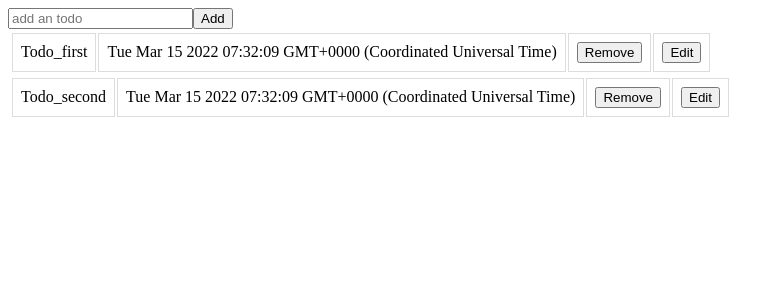
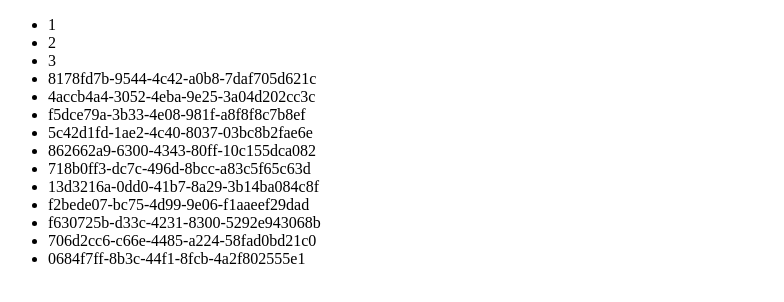
Before and after one commit to mkrtchyan98/angularCourse, an Angular app: page / in a window 1280 px wide. Shown: the top 302 px of the page, without its empty margins (0-784 px from the left). Built offline with nearby package versions, Linux system fonts and the light colour scheme.

Commit message:
add change-detector task

```diff
--- a/package.json
+++ b/package.json
@@ -18,8 +18,10 @@
     "@angular/platform-browser": "~13.2.0",
     "@angular/platform-browser-dynamic": "~13.2.0",
     "@angular/router": "~13.2.0",
+    "@types/uuid": "^8.3.4",
     "rxjs": "~7.5.0",
     "tslib": "^2.3.0",
+    "uuid": "^8.3.2",
     "zone.js": "~0.11.4"
   },
   "devDependencies": {
--- a/src/app/app.component.html
+++ b/src/app/app.component.html
@@ -1,5 +1 @@
-<input #newItem placeholder="add an todo" (keyup.enter)="onAddTodo(newItem.value)" />
-<button class="btn-primary" (click)="onAddTodo(newItem.value)">Add</button>
-<section>
-    <app-todo-list [todos]="todos" (remove)="onRemoveTodo($event)"></app-todo-list>
-</section>
+<app-todo-list></app-todo-list>
--- a/src/app/app.component.ts
+++ b/src/app/app.component.ts
@@ -7,20 +7,4 @@ import { Todo } from './todo';
   styleUrls: ['./app.component.css'],
 })
 export class AppComponent {
-  todos: Todo[] = [
-    { id: 1, name: 'todo_first', created_at: new Date() },
-    { id: 2, name: 'todo_second', created_at: new Date() },
-  ];
-
-  onAddTodo(name: string) {
-    this.todos.unshift({
-      id: this.todos.length + 1,
-      name: name,
-      created_at: new Date(),
-    });
-  }
-
-  onRemoveTodo(todo: Todo) {
-    this.todos = this.todos.filter((t) => t.id !== todo.id);
-  }
 }
--- a/src/app/app.module.ts
+++ b/src/app/app.module.ts
@@ -12,7 +12,7 @@ import { CapitalizePipe } from './capitalize.pipe';
     AppComponent,
     TodoItemComponent,
     TodoListComponent,
-    CapitalizePipe
+    CapitalizePipe,
   ],
   imports: [
     BrowserModule,
--- a/src/app/todo-item/todo-item.component.html
+++ b/src/app/todo-item/todo-item.component.html
@@ -1,13 +1,3 @@
-<td>{{todo.name | capitalize}}</td>
-<td>{{todo.created_at}}</td>
-<td><button (click)="removeTodo(todo)">Remove</button> </td>
-<td><button (click)="editable = !editable">Edit</button></td>
-
-<div *ngIf="editable">
-    <input class="sm-text-input" placeholder="edit item" [value]="todo.name" #editedItem (keyup.enter)="saveTodo(editedItem.value)">
-
-    <div class="btn-wrapper">
-        <button class="btn" (click)="editable = !editable">Cancel</button>
-        <button class="btn btn-save" (click)="saveTodo(editedItem.value)">Save</button>
-    </div>
-</div>
+<ul>
+    <li *ngFor="let item of data">{{ item }}</li>
+</ul>
--- a/src/app/todo-item/todo-item.component.ts
+++ b/src/app/todo-item/todo-item.component.ts
@@ -13,27 +13,17 @@ import { Todo } from '../todo';
 @Component({
   selector: 'app-todo-item',
   templateUrl: './todo-item.component.html',
-  changeDetection: ChangeDetectionStrategy.OnPush,
   styleUrls: ['./todo-item.component.css'],
+  changeDetection: ChangeDetectionStrategy.OnPush
 })
 export class TodoItemComponent {
-  editable = false;
+  @Input() data!: string[];
 
-  @Input()
-  todo!: Todo;
-
-  @Output()
-  remove: EventEmitter<Todo> = new EventEmitter();
   constructor(private cd: ChangeDetectorRef) {}
 
-  removeTodo(todo: Todo) {
-    this.remove.emit(todo);
-  }
-
-  saveTodo(name: string) {
-    if (!name) return;
-    this.editable = false;
-    this.todo.name = name;
-    this.cd.detectChanges();
+  ngOnInit() {
+    setInterval(() => {
+      this.cd.detectChanges();
+    },2500)
   }
 }
--- a/src/app/todo-list/todo-list.component.html
+++ b/src/app/todo-list/todo-list.component.html
@@ -1,5 +1,8 @@
-<table id="customers" *ngIf="todos">
+<!-- <table id="customers" *ngIf="todos">
     <tr *ngFor="let todo of todos">
-        <app-todo-item [todo]="todo" (remove)="onRemoveTodo($event)"></app-todo-item>
+        <app-todo-item [todo]="todo"></app-todo-item>
     </tr>
-</table>
+    <button (click)="addNewTodo()">Add</button>
+</table> -->
+
+<app-todo-item [data]="todos"></app-todo-item>
--- a/src/app/todo-list/todo-list.component.ts
+++ b/src/app/todo-list/todo-list.component.ts
@@ -6,6 +6,8 @@ import {
   EventEmitter,
   ChangeDetectorRef,
 } from '@angular/core';
+import { v4 as uuidv4 } from 'uuid';
+
 import { Todo } from '../todo';
 
 @Component({
@@ -14,14 +16,25 @@ import { Todo } from '../todo';
   styleUrls: ['./todo-list.component.css'],
 })
 export class TodoListComponent {
-  constructor() {}
-  @Input()
-  todos!: Todo[];
+  todos = ['1','2','3'];
+  timeoutId: null | ReturnType<typeof setInterval> = null
 
-  @Output()
-  remove: EventEmitter<Todo> = new EventEmitter();
+  ngOnInit() {
+    this.addTodos();
+    this.timeoutId = setInterval(() => {
+      this.addTodos();
+    },500);
+  }
 
-  onRemoveTodo(todo: Todo) {
-    this.remove.emit(todo);
+  ngOnDestroy() {
+    if (this.timeoutId) {
+      clearInterval(this.timeoutId);
+    }
+  }
+
+  addTodos() {
+    this.todos.push(
+     uuidv4(),
+    );
   }
 }
--- a/src/app/todo.ts
+++ b/src/app/todo.ts
@@ -1,5 +1,5 @@
 export class Todo {
-  id!: number;
-  name = '';
+  id!: string;
+  name!: string;
   created_at!: Date;
 }
```
Also changed, not shown: 2 other files (tests, documents, lock files or other folders).
